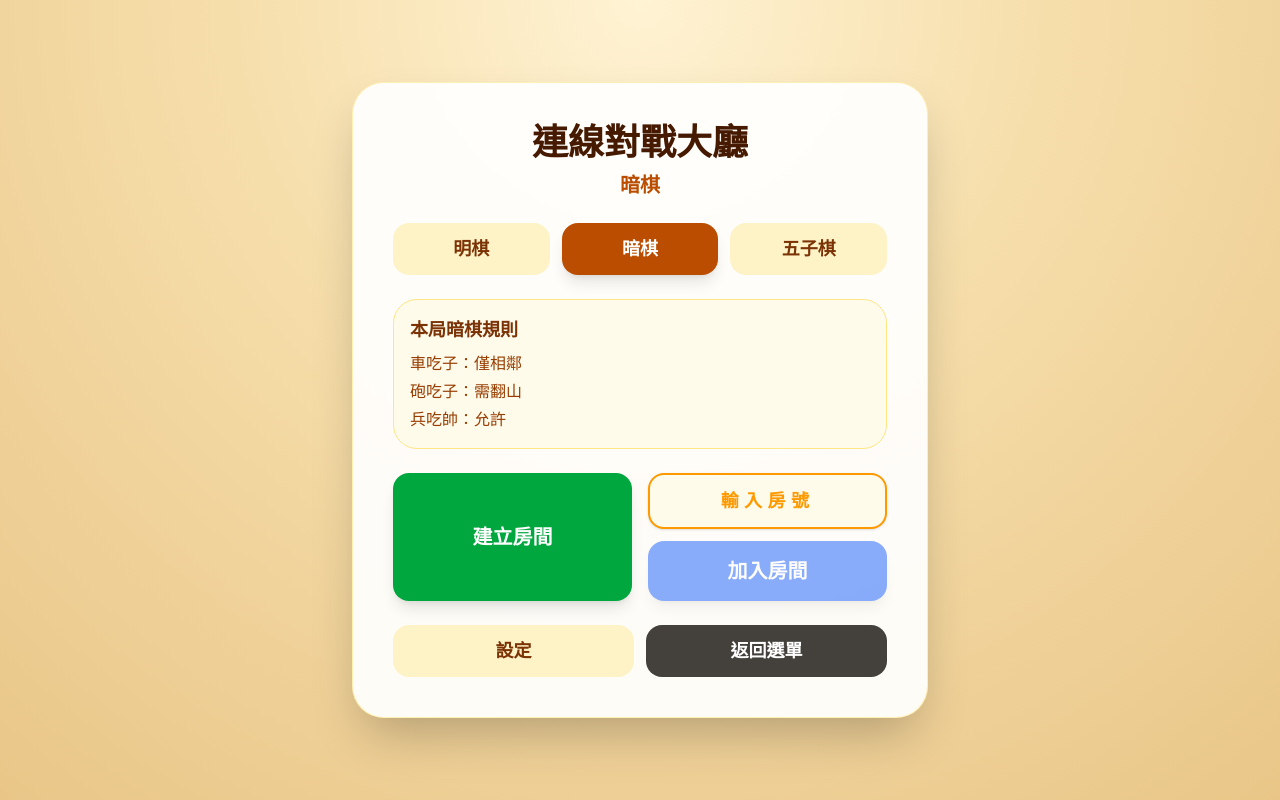
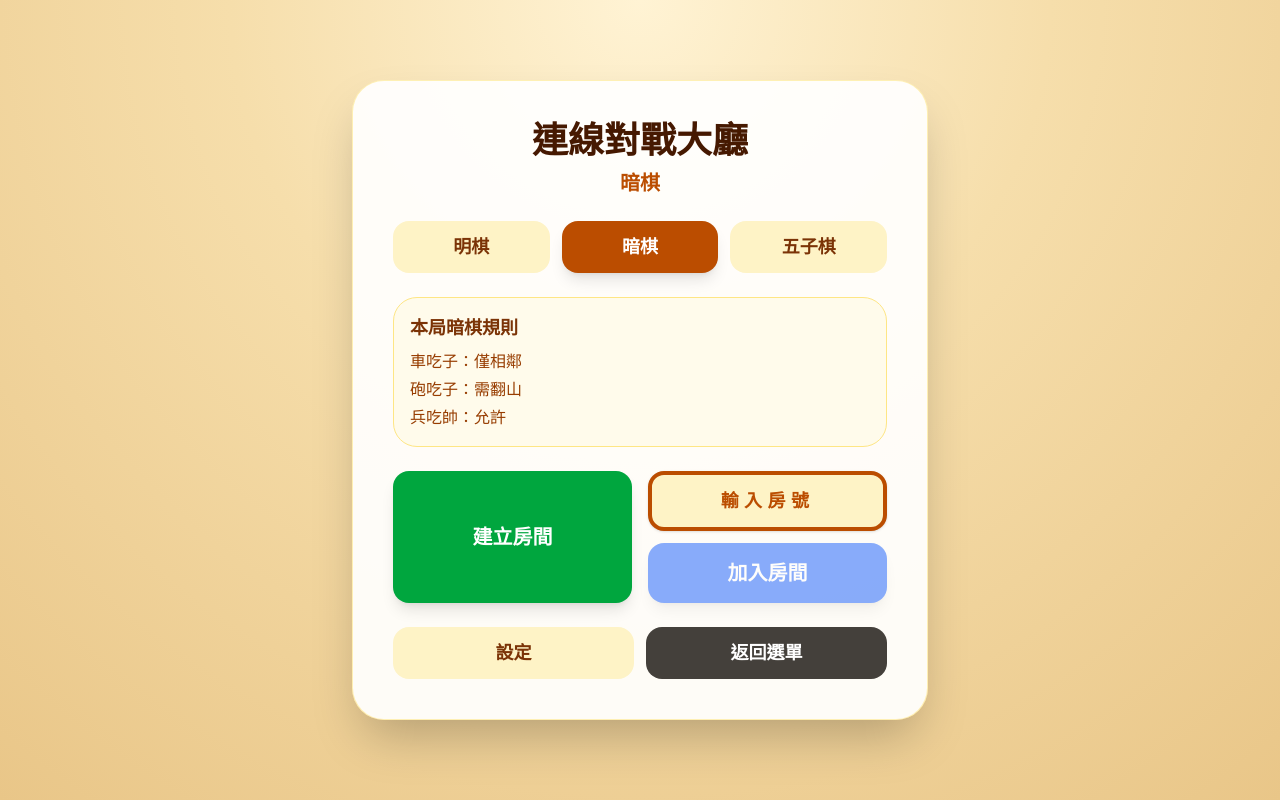
Before and after one commit to kaokai-ui/cchess, a React (Vite) app in the folder client/: page /online/lobby in a window 1280 px wide. Built offline with nearby package versions, Linux system fonts and the light colour scheme; no server answers.

Commit message:
Refine online dark lobby inputs and controls

```diff
--- a/client/src/pages/OnlineDarkGame.tsx
+++ b/client/src/pages/OnlineDarkGame.tsx
@@ -320,20 +320,23 @@ const OnlineDarkGame: React.FC = () => {
     <div className="h-screen bg-gradient-to-b from-amber-50 to-amber-100 overflow-hidden">
       <div className="flex h-full min-h-0 flex-col gap-3 p-3 md:flex-row md:p-4">
         <aside className="flex-shrink-0 space-y-2 overflow-y-auto md:w-52 lg:w-56 xl:w-60">
-          <div className="space-y-3">
+          <div className="grid grid-cols-2 gap-2">
             <button
-              className="w-full px-4 py-3 bg-gray-700 text-white rounded-xl text-base font-bold"
+              className="w-full px-3 py-3 bg-gray-700 text-white rounded-xl text-sm font-bold sm:text-base"
               onClick={() => void handleLeave()}
             >
               離開房間
             </button>
             <button
-              className="w-full px-4 py-3 bg-amber-600 text-white rounded-xl text-base font-bold disabled:opacity-60"
+              className="w-full px-3 py-3 bg-amber-600 text-white rounded-xl text-sm font-bold disabled:opacity-60 sm:text-base"
               onClick={() => void handleRestart()}
               disabled={restarting || waitingForGuest}
             >
               {restarting ? '重新開始中...' : '重新開始'}
             </button>
+          </div>
+
+          <div className="space-y-3">
 
             <div className="px-3 py-2.5 bg-white rounded-xl shadow-sm">
               <label className="block text-xs text-gray-500 mb-1">房號</label>
--- a/client/src/pages/OnlineLobby.tsx
+++ b/client/src/pages/OnlineLobby.tsx
@@ -222,7 +222,7 @@ const OnlineLobby: React.FC = () => {
 
           <div className="space-y-3">
             <input
-              className="w-full rounded-2xl border-2 border-amber-500 bg-amber-50 px-4 py-3 text-center text-lg font-bold uppercase tracking-[0.3em] text-amber-950 shadow-sm placeholder:text-amber-500 focus:outline-none focus:ring-2 focus:ring-amber-600"
+              className="w-full rounded-2xl border-4 border-amber-700 bg-amber-100 px-4 py-3 text-center text-lg font-black uppercase tracking-[0.3em] text-amber-950 shadow-sm placeholder:font-black placeholder:text-amber-700 focus:outline-none focus:ring-2 focus:ring-amber-700"
               placeholder="輸入房號"
               value={roomCode}
               maxLength={6}
```
